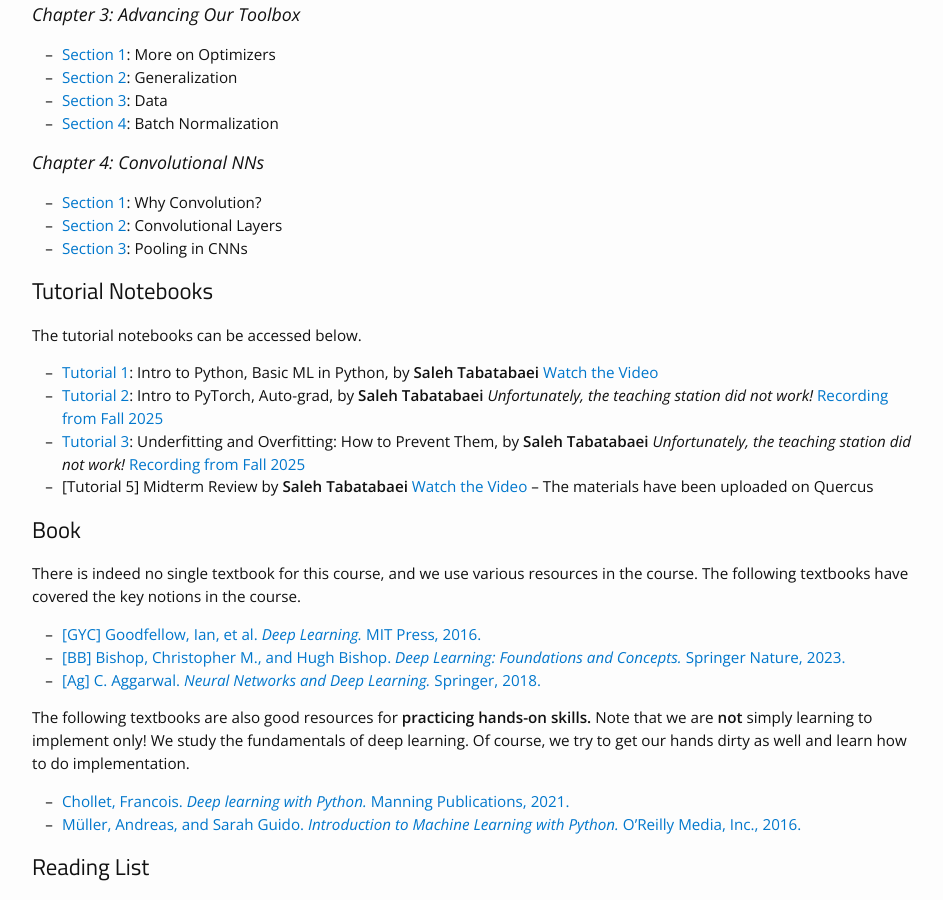
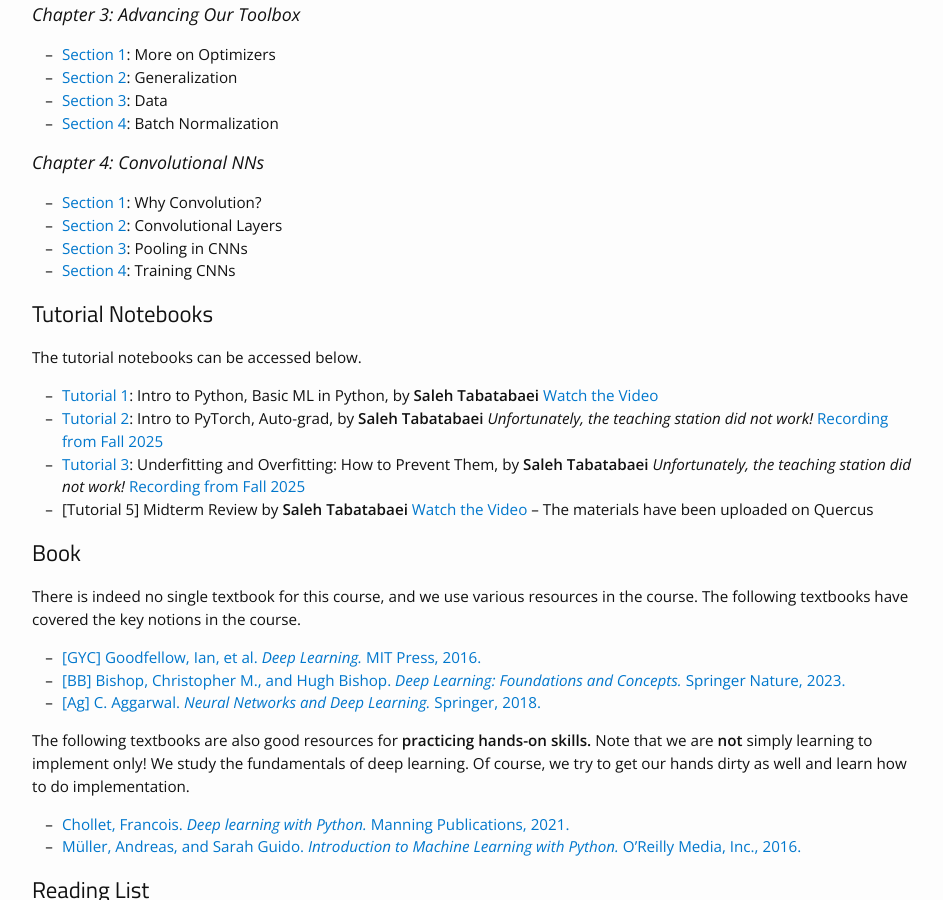
Before and after one commit to bereyhi-courses/dl-utoronto, a Jekyll site: the page built from materials.md, in a window 1280 px wide and 900 px high, scrolled down 845 px. Shown: the whole window, without its empty margins (163-1106 px from the left). Built offline with Jekyll 4.4.1, drawn with Linux system fonts in a browser that asks for light colours; nearby versions of some CDN libraries.

Commit message:
chapter 4 completed

```diff
--- a/materials.md
+++ b/materials.md
@@ -36,6 +36,7 @@ The lecture notes are uploaded through the semester. For each chapter, the notes
 * [Section 1]({{site.baseurl}}/assets/Notes/CH4/CH4_Sec1.pdf): Why Convolution?
 * [Section 2]({{site.baseurl}}/assets/Notes/CH4/CH4_Sec2.pdf): Convolutional Layers
 * [Section 3]({{site.baseurl}}/assets/Notes/CH4/CH4_Sec3.pdf): Pooling in CNNs
+* [Section 4]({{site.baseurl}}/assets/Notes/CH4/CH4_Sec4.pdf): Training CNNs
 
 
 <!-- ### Chapter 5: Residual Learning
```
Also changed, not shown: 4 other files.
